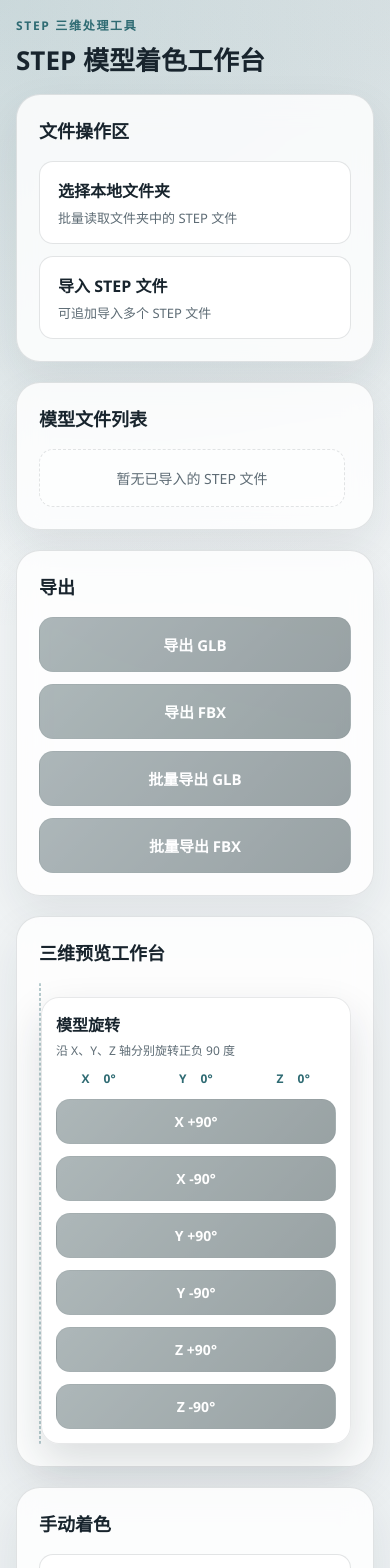
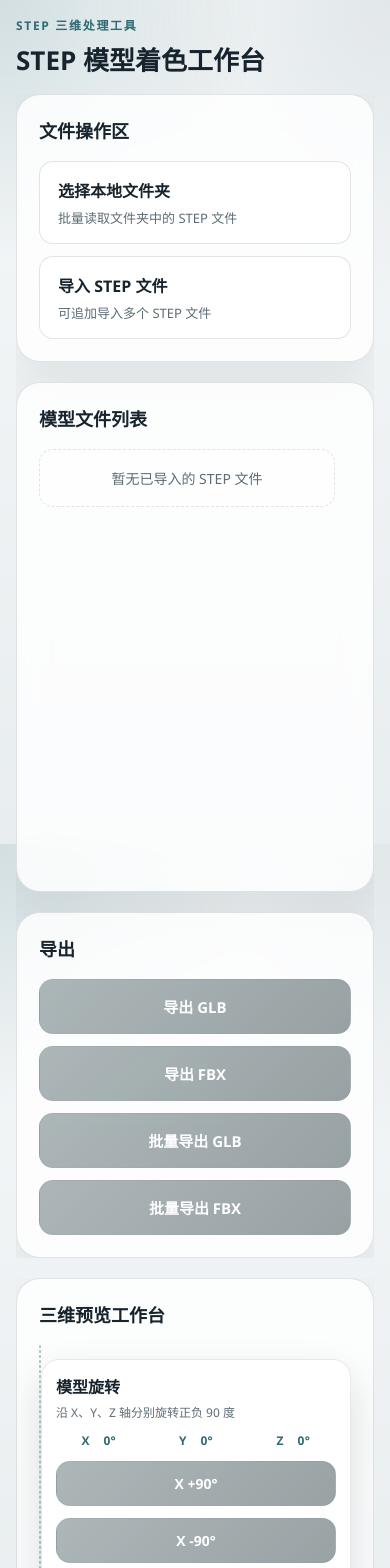
Before and after one commit to ya2026/optimizer, a Nuxt app: page / in a window 390 px wide. Shown: the top 1568 px of the page. Built offline with nearby package versions, Linux system fonts and the light colour scheme.

Commit message:
feat:导入模块大小固定

```diff
--- a/assets/css/main.css
+++ b/assets/css/main.css
@@ -28,11 +28,12 @@
 html,
 body,
 #__nuxt {
-  min-height: 100%;
+  height: 100%;
 }
 
 body {
   margin: 0;
+  overflow: hidden;
   color: var(--color-text);
   background:
     radial-gradient(circle at top left, rgba(47, 107, 115, 0.18), transparent 28%),
@@ -51,8 +52,9 @@ button {
 }
 
 .page-shell {
-  min-height: 100vh;
+  height: 100dvh;
   padding: 18px;
+  overflow: hidden;
 }
 
 .app-header {
@@ -93,12 +95,16 @@ button {
   display: grid;
   grid-template-columns: minmax(240px, 280px) minmax(0, 1.25fr) minmax(240px, 280px);
   gap: var(--layout-gap);
-  min-height: calc(100vh - 18px * 2 - var(--header-height) - 16px);
+  height: calc(100dvh - 18px * 2 - var(--header-height) - 16px);
+  min-height: 0;
+  overflow: hidden;
 }
 
 .sidebar-panel,
 .viewer-panel {
-  min-height: 100%;
+  min-height: 0;
+  height: 100%;
+  overflow: hidden;
 }
 
 .sidebar-panel,
@@ -252,21 +258,22 @@ button {
 }
 
 .file-list-container {
-  flex: 1;
-  min-height: 0;
+  flex: 0 0 420px;
+  height: 420px;
+  min-height: 420px;
+  max-height: 420px;
   overflow: hidden;
 }
 
 .file-list-scroll {
+  height: 100%;
   min-height: 0;
-  overflow-y: hidden;
+  overflow-y: auto;
+  scrollbar-gutter: stable;
   padding-right: 6px;
 }
 
 .file-list-scroll--scrollable {
-  max-height: 272px;
-  overflow-y: auto;
-  scrollbar-gutter: stable;
   padding-top: 6px;
 }
 
@@ -380,7 +387,8 @@ button {
 .viewer-canvas {
   position: relative;
   flex: 1;
-  min-height: 620px;
+  min-height: 0;
+  height: 100%;
   border: 1px dashed rgba(47, 107, 115, 0.35);
   border-radius: calc(var(--radius-xl) - 4px);
   background:
@@ -759,10 +767,6 @@ button {
     grid-template-columns: repeat(2, minmax(0, 1fr));
   }
 
-  .viewer-canvas {
-    min-height: 560px;
-  }
-
   .rotation-dock {
     width: min(250px, calc(100% - 32px));
   }
@@ -770,7 +774,9 @@ button {
 
 @media (max-width: 768px) {
   .page-shell {
+    height: auto;
     padding: 16px;
+    overflow: visible;
   }
 
   .app-header {
@@ -788,7 +794,8 @@ button {
 
   .workspace-layout {
     grid-template-columns: 1fr;
-    min-height: auto;
+    height: auto;
+    overflow: visible;
   }
 
   .workspace-feature-grid {
@@ -801,6 +808,7 @@ button {
 
   .viewer-canvas {
     min-height: 460px;
+    height: 460px;
   }
 
   .rotation-dock {
```
